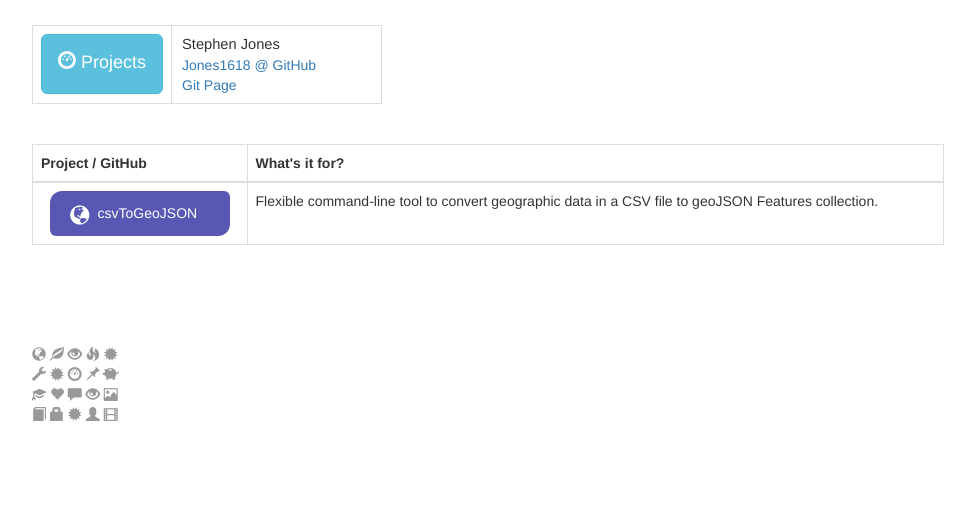
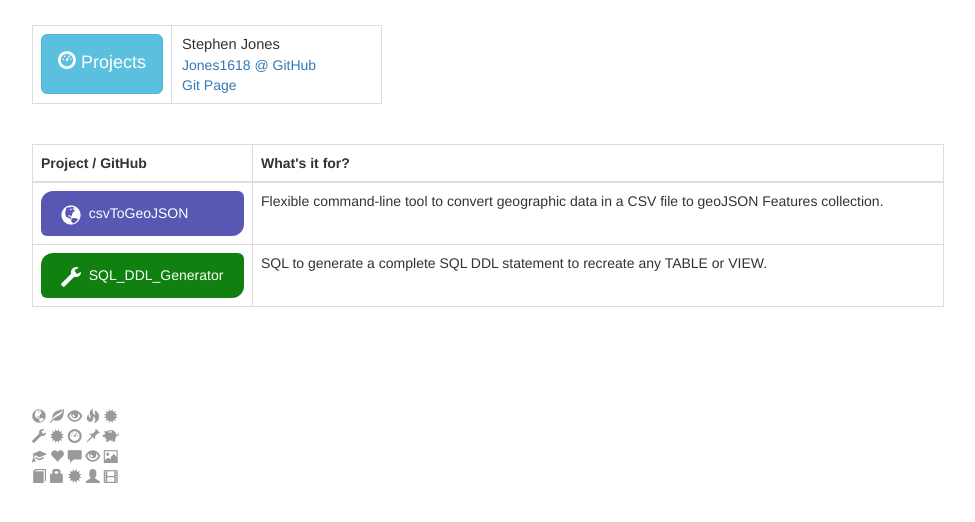
Before and after one commit to jones1618/jones1618.github.io, a plain HTML site: page index.html in a window 1280 px wide. Shown: the whole page, without its empty margins (38-1013 px from the left). Drawn offline with nearby package versions, Linux system fonts and the light colour scheme.

Commit message:
Added SQL_DDL_Generator

```diff
--- a/index.html
+++ b/index.html
@@ -28,14 +28,18 @@
     <table class="table table-bordered" style="width:80%">
         <thead>
         <tr>
-            <th>Project / GitHub</th>
+            <th style="width:220px">Project / GitHub</th>
             <th>What's it for?</th>
         </tr>
         </thead>
         <tbody>
         <tr>
-            <td><div class="project-badge" onClick="window.open('https://jones1618.github.io/csvToGeoJSON/')"><span class="glyphicon glyphicon-globe"></span>&nbsp;&nbsp;csvToGeoJSON</div></td>
+            <td><div class="project-badge badge-dkblue" onClick="window.open('https://jones1618.github.io/csvToGeoJSON/')"><span class="glyphicon glyphicon-globe"></span>&nbsp;&nbsp;csvToGeoJSON</div></td>
             <td>Flexible command-line tool to convert geographic data in a CSV file to geoJSON Features collection.</td>
+        </tr>
+        <tr>
+            <td><div class="project-badge badge-dkgreen" onClick="window.open('https://github.com/jones1618/SQL_DDL_Generator/')"><span class="glyphicon glyphicon-wrench"></span>&nbsp;&nbsp;SQL_DDL_Generator</div></td>
+            <td>SQL to generate a complete SQL DDL statement to recreate any TABLE or VIEW.</td>
         </tr>
         </tbody>
     </table>
--- a/site.css
+++ b/site.css
@@ -13,9 +13,8 @@
 }
 
 .project-badge {
-    background: rgb(88, 88, 180);
     height: 45px;
-    width: 180px;
+    /* width: 180px; */
     border-radius: 12px 6px 12px 6px;
     color: #fff;
     padding: 12px 20px 5px 20px;
@@ -23,6 +22,14 @@
     cursor: pointer;
 }
 
+.badge-dkblue {
+    background: rgb(88, 88, 180);
+}
+
+.badge-dkgreen {
+    background: rgb(16, 129, 16);
+}
+
 .project-badge > span {
     font-size: 20px;
     vertical-align: middle;
```
